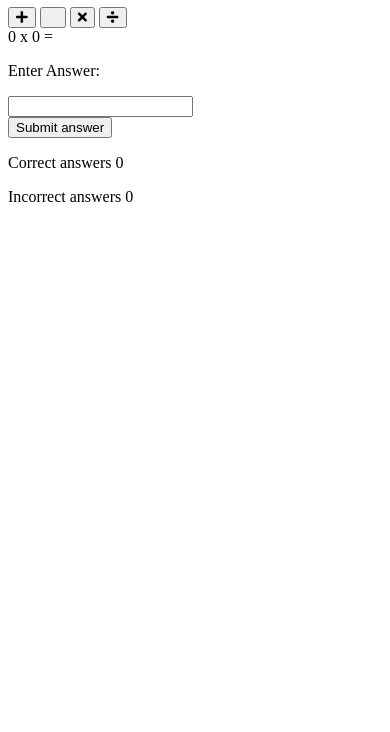
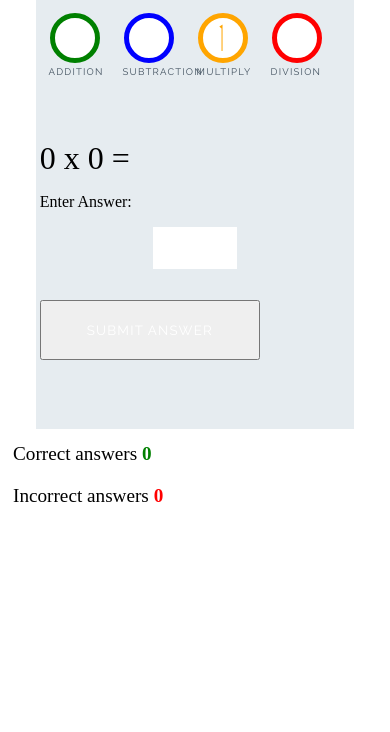
Before and after one commit to Allano256/love-maths-code, a plain HTML site: page index.html in a window 390 px wide. Shown: the part 112-844 px from the top of the page. Drawn offline with Linux system fonts and the light colour scheme.

Commit message:
added css

```diff
--- a/assets/css/style.css
+++ b/assets/css/style.css
@@ -0,0 +1,252 @@
+* --------- Global style */
+
+body {
+    background-color: white;
+    font-family: "Raleway", sans-serif;
+    color: #445361;
+    text-align: center;
+}
+
+/* --------- Heading */
+
+.heading {
+    text-align: center;
+    font-size: 2.5rem;
+}
+
+.logo {
+    height: 40px;
+    padding-right: 5px;
+}
+
+/* --------- Game layout */
+
+.game-area {
+    background-color: #E6ECF0;
+    box-sizing: border-box;
+    width: 85%;
+    height: 65vh;
+    max-height: 450px;
+    max-width: 830px;
+    margin-left: auto;
+    margin-right: auto;
+    padding: 1%;
+}
+
+.question-area {
+    width: 50%;
+    font-size: 2rem;
+    margin: auto;
+    padding: 50px 0;
+}
+
+.question-area span {
+    padding: 0 15px;
+}
+
+.score-area {
+    margin: 5px auto;
+    width: 60%;
+    font-size: 1.2rem;
+}
+
+.controls-area {
+    width: 85%;
+    margin: 30px auto;
+}
+
+#score {
+    color: green;
+    font-weight: bold;
+}
+
+#incorrect {
+    color: red;
+    font-weight: bold;
+}
+
+.answer-message {
+    display: none;
+    font-size: 1rem;
+}
+
+#answer-box {
+    border: none;
+    color: #445361;
+    display: inline-block;
+    height: 40px;
+    width: 80px;
+    font-size: 1.2rem;
+}
+
+.scores {
+    display: inline-block;
+    padding: 25px;
+}
+
+/* --------- Buttons */
+
+.btn {
+    width: 220px;
+    height: 60px;
+    font-family: "Raleway", sans-serif;
+    text-transform: uppercase;
+    letter-spacing: 1.2px;
+    color: white;
+}
+
+.btn:focus {
+    outline: none;
+}
+
+.btn--big {
+    padding-top: 10px;
+    border-radius: 50%;
+    background-color: white;
+    border: 10px solid;
+    width: 100px;
+    height: 100px;
+    font-size: 3.2rem;
+    margin: 0 30px;
+    transition: all 0.5s;
+}
+
+.btn--big::after {
+    content: attr(data-type);
+    font-size: 1rem;
+    color:#445361;
+    position: relative;
+    left:  -0.5em;
+}
+
+.btn--blue {
+    border-color: blue;
+    color: blue;
+}
+
+.btn--blue:active,
+.btn--blue:hover {
+    background-color: darkblue;
+    color: white;
+}
+
+.btn--orange {
+    border-color: orange;
+    color: orange;
+}
+
+.btn--orange:active,
+.btn--orange:hover {
+    background-color: darkorange;
+    color: white;
+}
+
+.btn--red {
+    border-color: red;
+    color: red;
+}
+
+.btn--red:active,
+.btn--red:hover {
+    background-color: darkred;
+    color: white;
+}
+
+.btn--green {
+    border-color: green;
+    color: green;
+}
+
+.btn--green:active,
+.btn--green:hover {
+    background-color: darkgreen;
+    color: white;
+}
+
+.btn--gray {
+    margin-top: 25px;
+    background-color: #445361;
+    border: 1px transparent;
+    border-radius: 20px;
+}
+
+.btn--gray:active,
+.btn--gray:hover {
+    background-color: #0d1013;
+}
+
+/* --------- Media queries */
+
+@media (max-width: 414px) {
+    .controls-area {
+        width: 100%;
+    }
+
+    .btn--big {
+        margin: 0 10px;
+        padding: 5px;
+        border: 5px solid;
+        width: 50px;
+        height: 50px;
+        font-size: 1.5rem;
+    }
+
+    .btn--big::after {
+        font-size: 0.6rem;
+        left: -0.7rem;
+    }
+
+    .question-area {
+        padding: 10% 0;
+        width: 100%;
+    }
+
+    .question-area span {
+        padding: 0;
+    }
+
+    .answer-message {
+        display: block;
+    }
+
+    #answer-box {
+        display: block;
+        margin: 0 auto;
+    }
+    .btn--gray {
+        margin-top: 0;
+    }
+
+    .score-area {
+        width: 100%;
+    }
+
+    .scores {
+        margin: 0.5em auto;
+        display: block;
+        padding: 5px;
+    }
+
+    .heading {
+        font-size: 2rem;
+    }
+}
+
+@media (max-width: 320px) {
+    .game-area {
+        height: 70vh;
+    }
+
+    .controls-area {
+        width: 75%;
+        margin: 10px auto;
+    }
+
+    .btn--big {
+        margin: 10px 10px;
+    }
+    .question-area {
+        padding: 10px 0;
+    }
+
+}
--- a/index.html
+++ b/index.html
@@ -15,29 +15,30 @@
 
      <div class="game-area">
         <div class="controls-area">
-            <button class="btn btn--big btn--green">
-                <i class="fas fa-plus"></i>
+            <button data-type="addition"
+             class="btn btn--big btn--green">
+             <i class="fa-solid fa-plus"></i>
             </button>
-            <button class="btn btn--big btn--blue">
+            <button data-type="subtraction" class="btn btn--big btn--blue">
                 <i class="fa-solid fa-minus"></i>
             </button>
-            <button class="btn btn--big btn--orange">
-                <i class="fas fa-times"></i>
+            <button data-type="multiply" class="btn btn--big btn--orange">
+                <i class="fa-solid fa-times"></i>
             </button>
-            <button class="btn btn--big btn--red">
-                <i class="fas fa-divide"></i>
+            <button data-type="division" class="btn btn--big btn--red">
+                <i class="fa-solid fa-divide"></i>
             </button>
         </div>
 
         <div class="question-area">
             <span id="operand1">0</span>
             <span id="operator" >x</span>
-            <span id="operan2" >0</span>
+            <span id="operand2" >0</span>
             <span>=</span>
             <p class="answer-message">Enter Answer:</p>
             <input id="answer-box" type="number">
         </div>
-        <button class="btn btn--grey">Submit answer</button>
+        <button data-type="submit" class="btn btn--grey">Submit answer</button>
      </div>
 
      <div class="score-area">
```
